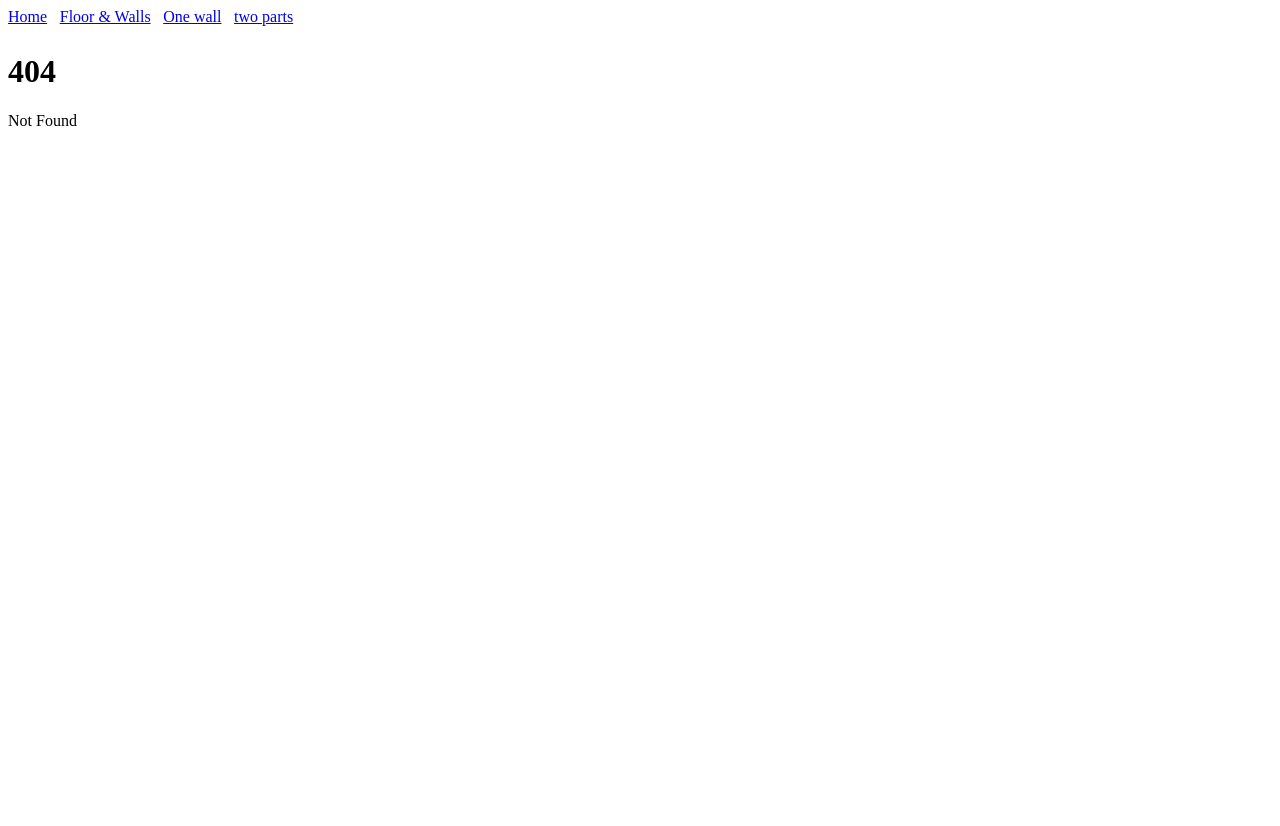
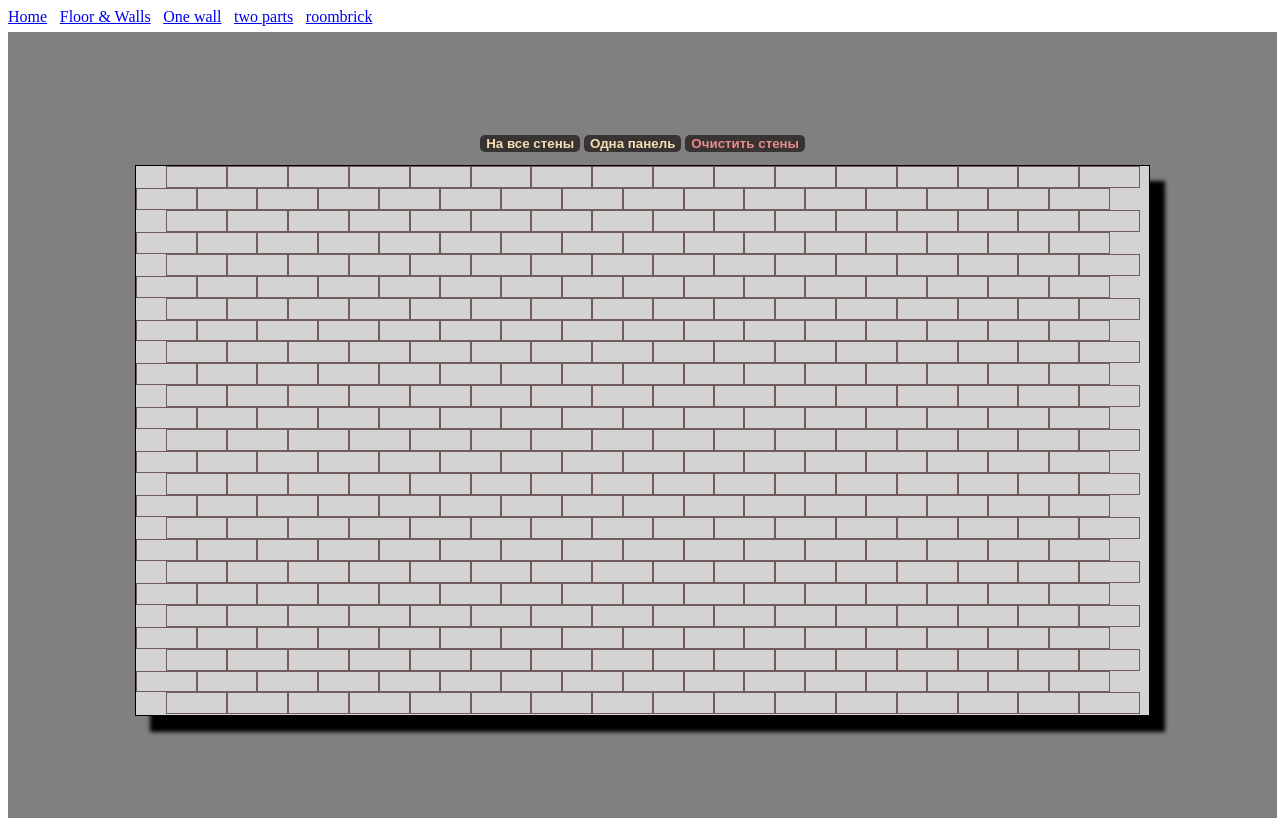
Before and after one commit to Corpus77/sv-kit-3dpanel-floor, a SvelteKit app: page /roombrick in a window 1280 px wide. Before the commit this address had no page. Before the commit the page ends 800 px from the top, so only its background shows below. Built offline with nearby package versions, Linux system fonts and the light colour scheme.

Commit message:
roombrick almost done

```diff
--- a/src/routes/+layout.svelte
+++ b/src/routes/+layout.svelte
@@ -3,6 +3,7 @@
 	<a href="/floorwalls"><p>Floor & Walls</p></a>
 	<a href="/onewall"> One wall</a>
 	<a href="/twoparts"> two parts</a>
+	<a href="/roombrick"> roombrick</a>
 </nav>
 <slot/>
 
--- a/src/routes/onewall/+page.svelte
+++ b/src/routes/onewall/+page.svelte
@@ -36,6 +36,7 @@
 	function fillAll(surface) {
 		removePanels(panel());
 		addPanel(surface);
+
 	}
 	//________________________________________
 	function panelChoice(event) {
--- /dev/null
+++ b/src/routes/roombrick/+page.svelte
@@ -0,0 +1,140 @@
+<script>
+	import { onMount } from 'svelte';
+	import Modal from '$lib/components/Modal.svelte';
+	import Buttonall from '$lib/components/Buttonall.svelte';
+	import Buttonone from '$lib/components/Buttonone.svelte';
+	import Buttonclear from '$lib/components/Buttonclear.svelte';
+
+	import { walls, panel } from '$lib/logic/retSurfaces.js';
+	let modalVisible = false;
+	let fillAllFlag = true;
+	let globalSurface = 'wall';
+	let btnHeaderArr;
+	let url = '';
+	let urlWall = './textures/';
+	//_________________________________________________
+
+	//--------------------------------------------------
+	function fillAll() {
+		panel().forEach((item) => {
+			item.style.background = `url(${urlWall}${url}`;
+		});
+	}
+	//-------------------------------------------------
+	function panelChoice(event) {
+		url = event.detail;
+		if (fillAllFlag && globalSurface == 'wall') {
+			fillAll(walls());
+			url = event.detail;
+		} else if (!fillAllFlag && globalSurface == 'wall') {
+			walls().forEach((item) => {
+				item.onclick = function (e) {
+					url = urlWall + event.detail;
+					if (e.target.classList.contains('panel')) {
+						e.target.style.backgroundImage = `url(${url})`;
+					}
+				};
+			});
+		}
+		modalVisible = false;
+		fillAllFlag = false;
+	}
+	//__________________________________________
+	function btnHeaderActive(event) {
+		setTimeout(function () {
+			if (modalVisible) {
+				event.classList.remove('non-activeapp');
+			} else {
+				event.classList.add('non-activeapp');
+			}
+			btnHeaderArr.forEach((item) => {
+				if (item != event) {
+					item.classList.add('non-activeapp');
+				}
+			});
+		}, 10);
+	}
+	//______________________________________________________
+	onMount(() => {
+		btnHeaderArr = document.querySelectorAll('.btn-header');
+		//add bricks to the wall
+		for (let i = 0; i < 400; i++) {
+			let brick = document.createElement('div');
+			brick.className = 'panel';
+			brick.style.position = 'relative';
+			brick.style.width = 4.6 + 'vw';
+			brick.style.height = 'auto';
+			brick.style.border = '1px solid rgb(114, 91, 91)';
+			brick.style.overflow = 'hidden';
+
+			walls()[0].appendChild(brick);
+		}
+		//move parity rows
+		let row = 0;
+		for (let i = 0; i < 400; i++) {
+			if (i % 32 == 0) {
+				for (let row = 0; row < 16; row++) {
+					walls()[0].children[i + row].style.left = 3 + '%';
+				}
+			}
+		}
+	});
+</script>
+
+<div class="container">
+	<header>
+		<Buttonall
+			buttonText="На все стены"
+			on:fillAll={(event) => {
+				modalVisible = !modalVisible;
+				fillAllFlag = true;
+				btnHeaderActive(event.detail);
+			}}
+		/>
+		<Buttonone
+			buttonText="Одна панель"
+			on:onePanel={(event) => {
+				modalVisible = !modalVisible;
+				fillAllFlag = false;
+				btnHeaderActive(event.detail);
+			}}
+		/>
+
+		<Buttonclear
+			buttonText="Очистить стены"
+			on:clearAll={(event) => {
+				panel().forEach((item) => {
+					item.style.background = 'none';
+				});
+			}}
+		/>
+	</header>
+	<div class="wall" />
+	{#if modalVisible}
+		<Modal {globalSurface} on:panelChoice={panelChoice} />
+	{/if}
+</div>
+
+<style>
+	.container {
+		display: flex;
+		flex-direction: column;
+		justify-content: center;
+		align-items: center;
+		width: 99vw;
+		height: 98vh;
+		background: grey;
+		border: 1px solid grey;
+	}
+	.wall {
+		display: flex;
+		flex-wrap: wrap;
+		width: 80%;
+		height: 70%;
+		margin-top: 1%;
+		border: 1px solid black;
+		background: lightgrey;
+		box-shadow: 15px 16px 4px black;
+		overflow: hidden;
+	}
+</style>
```
